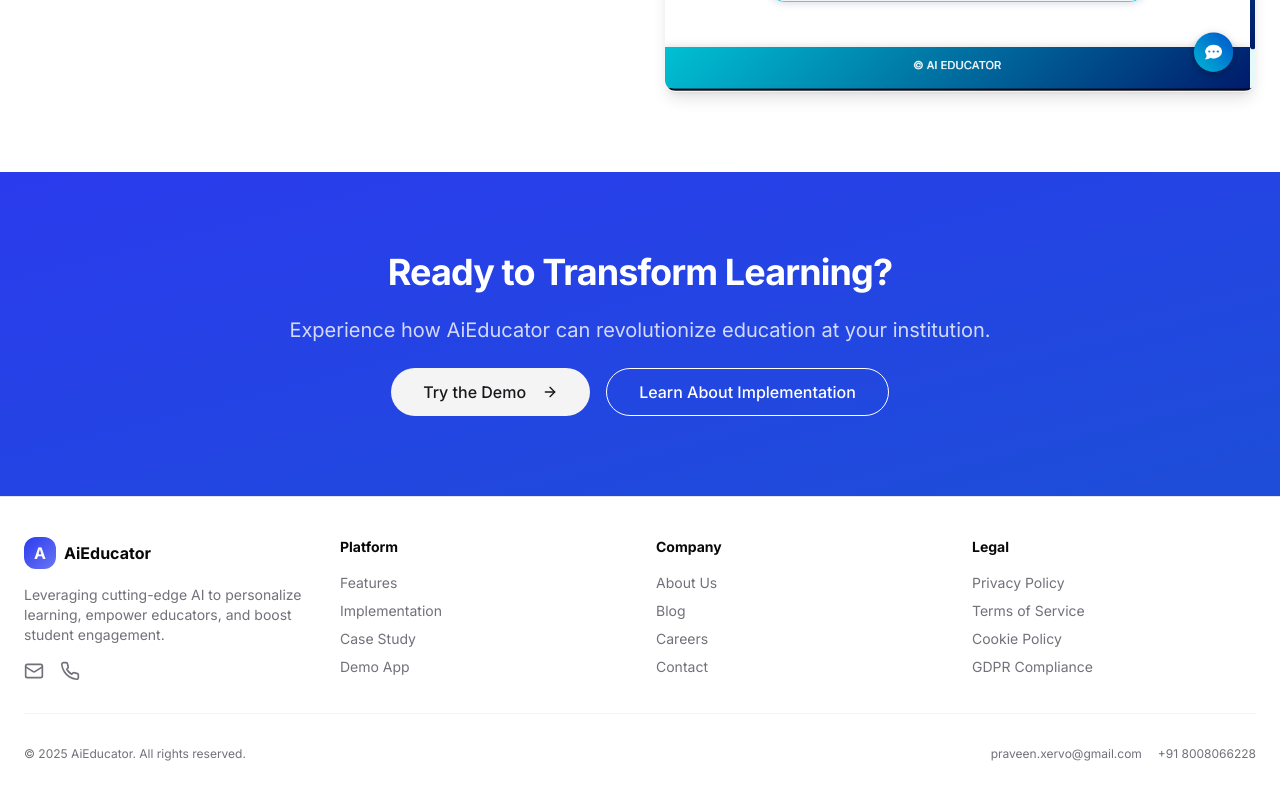
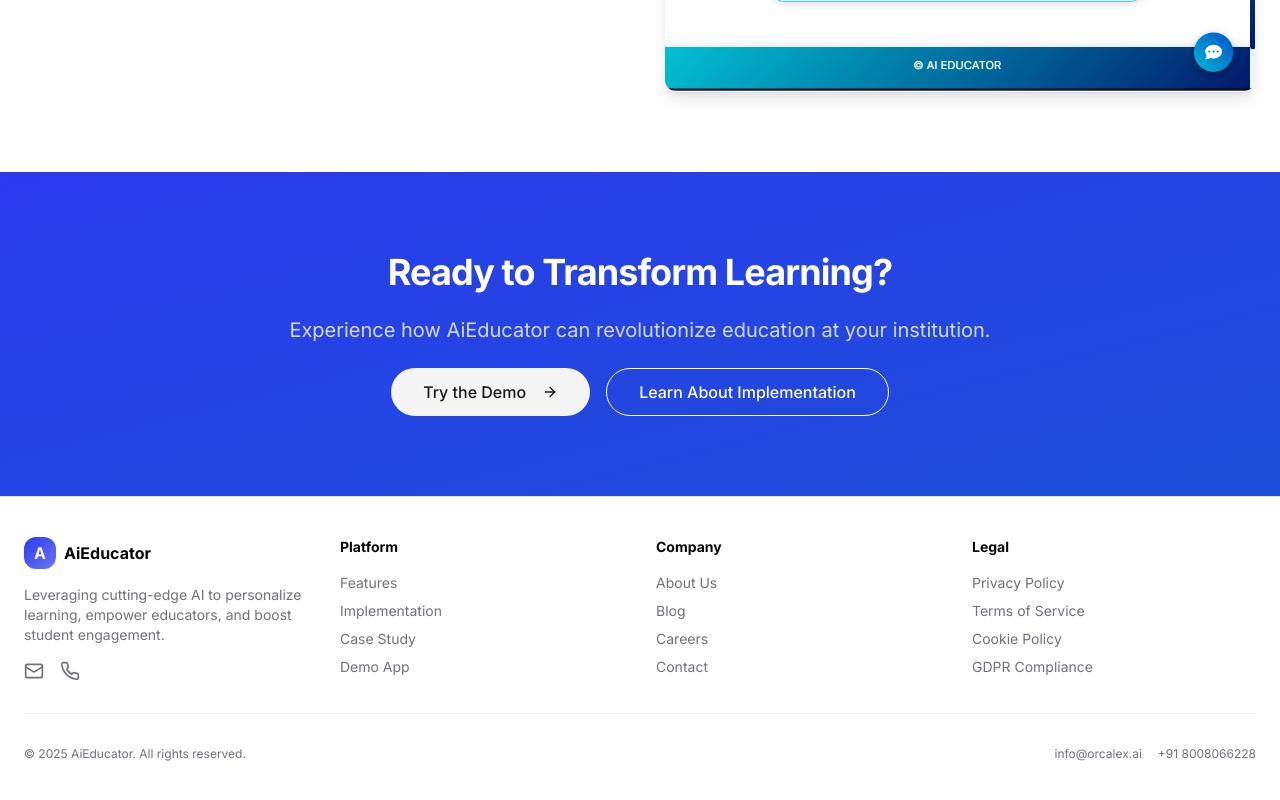
Before and after one commit to Orcalexai/aieducator, a Next.js app: page / in a window 1280 px wide. Shown: the part 2384-3184 px from the top of the page. Built offline with nearby package versions, Linux system fonts and the light colour scheme.

Commit message:
update/email_change

```diff
--- a/components/footer.tsx
+++ b/components/footer.tsx
@@ -109,10 +109,10 @@ export default function Footer() {
           </p>
           <div className="flex gap-4">
             <Link
-              href="mailto:praveen.xervo@gmail.com"
+              href="mailto:info@orcalex.ai"
               className="text-xs text-muted-foreground hover:text-primary transition-colors"
             >
-              praveen.xervo@gmail.com
+              info@orcalex.ai
             </Link>
             <Link
               href="tel:+918008066228"
```
